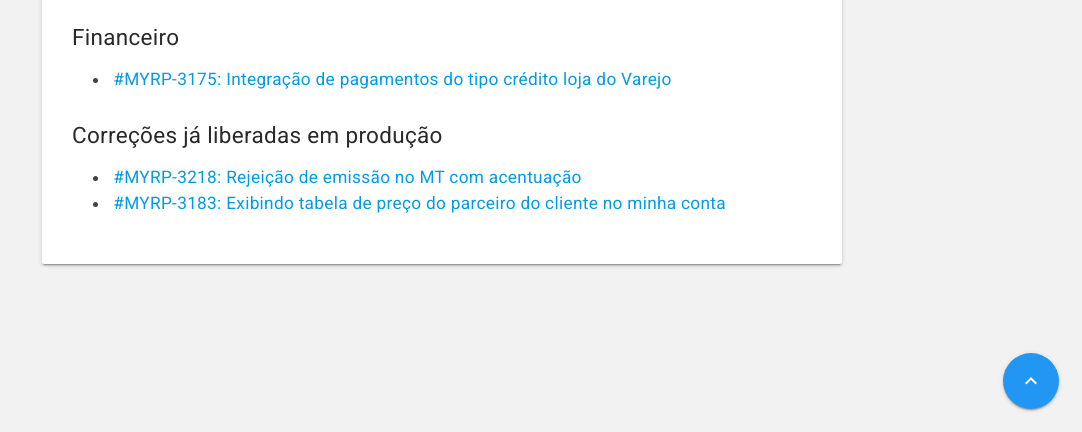
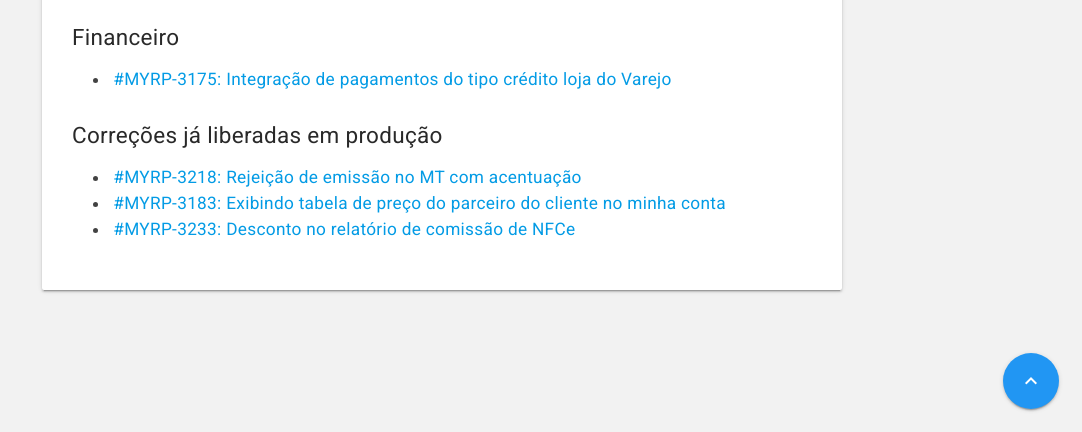
Before and after one commit to myrp-maicon/changelog-myrp, a Jekyll site: the page built from docs/myrp/18.08.02.md, in a window 1280 px wide, cut to the strip 468-900 px from the top of the page. Shown: the whole strip, without its empty margins (198-1280 px from the left). Built offline with Jekyll 4.4.1, drawn with Linux system fonts in a browser that asks for light colours; nearby versions of some CDN libraries; our own code applies the rules of GitHub Pages for plain Markdown files; the repository's description, which GitHub fills in, is left out.

Commit message:
Update 18.08.02.md

```diff
--- a/docs/myrp/18.08.02.md
+++ b/docs/myrp/18.08.02.md
@@ -13,3 +13,4 @@ As alterações estarão disponíveis no ambiente demo.myrp.com.br (212) na ter
 
 * [#MYRP-3218: Rejeição de emissão no MT com acentuação](https://devmyrp.atlassian.net/browse/MYRP-3218)
 * [#MYRP-3183: Exibindo tabela de preço do parceiro do cliente no minha conta](https://devmyrp.atlassian.net/browse/MYRP-3183)
+* [#MYRP-3233: Desconto no relatório de comissão de NFCe](https://devmyrp.atlassian.net/browse/MYRP-3233)
```
